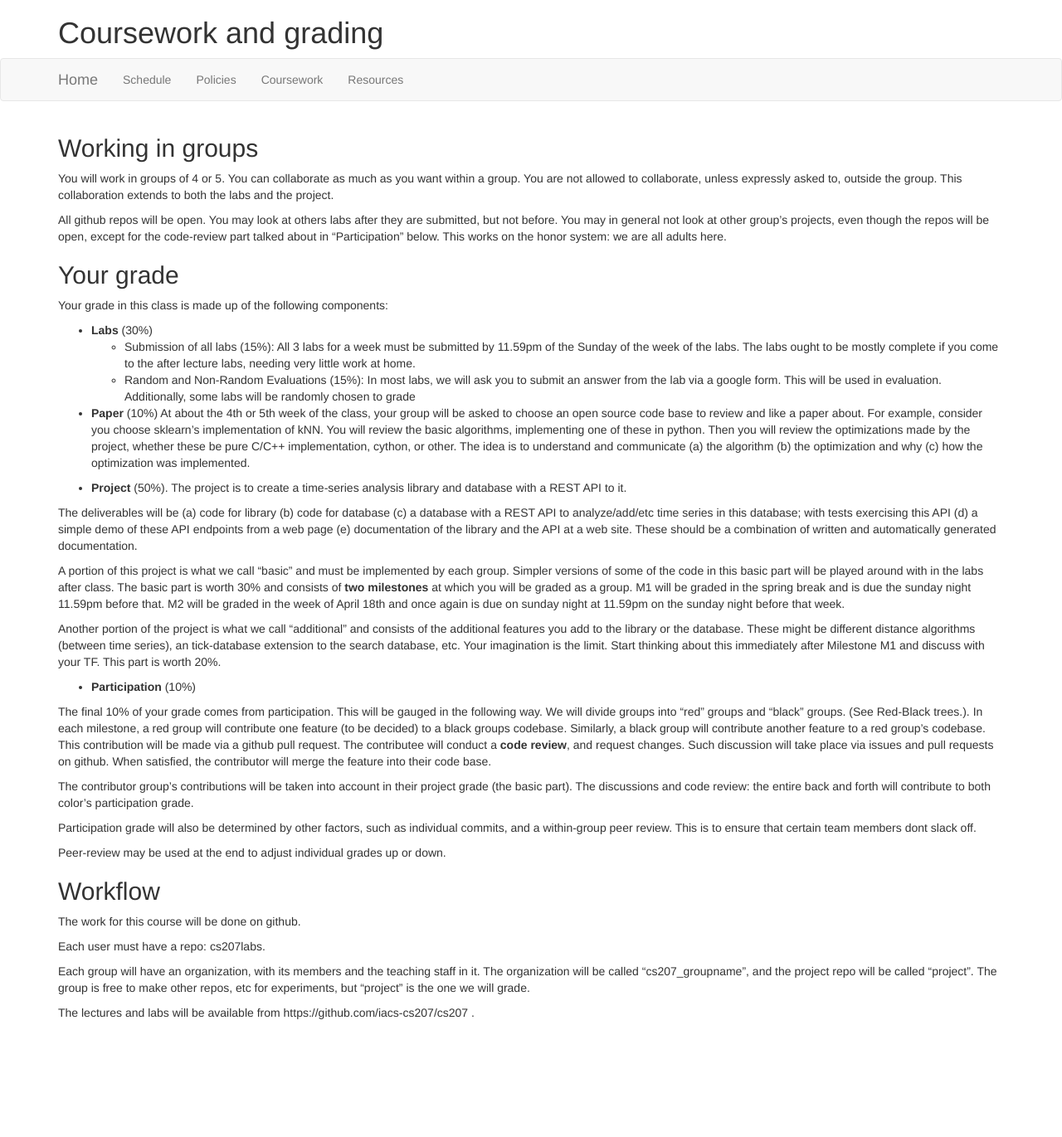
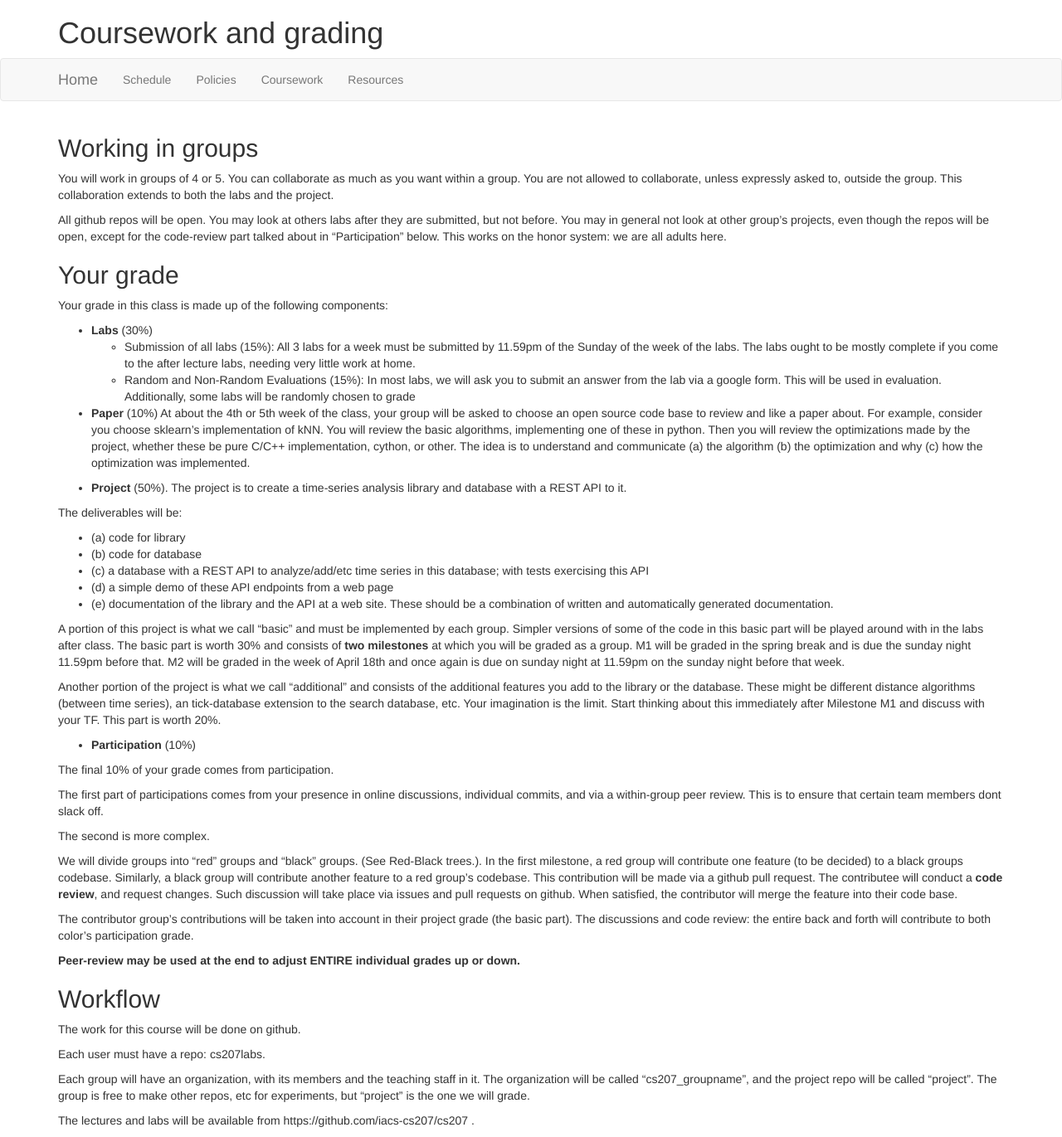
Before and after one commit to rdadolf/cs207, a Jekyll site: the page built from grading.md, in a window 1280 px wide. Shown: the whole page at 83% size. Built offline with Jekyll 4.4.1, drawn with Linux system fonts in a browser that asks for light colours; nearby versions of some CDN libraries; before the commit the page ends 1241 px from its top, so only the background shows below that.

```diff
--- a/grading.md
+++ b/grading.md
@@ -22,7 +22,13 @@
 
 - **Project** (50%). The project is to create a time-series analysis library and database with a REST API to it.
 
-The deliverables will be (a) code for library (b) code for database (c) a database with a REST API to analyze/add/etc time series in this database; with tests exercising this API (d) a simple demo of these API endpoints from a web page (e) documentation of the library and the API at a web site. These should be a combination of written and automatically generated documentation.
+The deliverables will be:
+
+- (a) code for library
+- (b) code for database
+- (c) a database with a REST API to analyze/add/etc time series in this database; with tests exercising this API
+- (d) a simple demo of these API endpoints from a web page
+- (e) documentation of the library and the API at a web site. These should be a combination of written and automatically generated documentation.
 
 A portion of this project is what we call "basic" and must be implemented by each group. Simpler versions of some of the code in this basic part will be played around with in the labs after class. The basic part is worth 30% and consists of **two milestones** at which you will be graded as a group. M1 will be graded in the spring break and is due the sunday night 11.59pm before that. M2 will be graded in the week of April 18th and once again is due on sunday night at 11.59pm on the sunday night before that week.
 
@@ -30,13 +36,18 @@
 
 - **Participation** (10%)
 
- The final 10% of your grade comes from participation. This will be gauged in the following way. We will divide groups into "red" groups and "black" groups. (See Red-Black trees.). In each milestone, a red group will contribute one feature (to be decided) to a black groups codebase. Similarly, a black group will contribute another feature to a red group's codebase. This contribution will be made via a github pull request. The contributee will conduct a **code review**, and request changes. Such discussion will take place via issues and pull requests on github. When satisfied, the contributor will merge the feature into their code base.
+ The final 10% of your grade comes from participation.
+
+The first part of participations comes from your presence in online discussions, individual commits, and via a within-group peer review. This is to ensure that certain team members dont slack off.
+
+The second is more complex.
+
+ We will divide groups into "red" groups and "black" groups. (See Red-Black trees.). In the first milestone, a red group will contribute one feature (to be decided) to a black groups codebase. Similarly, a black group will contribute another feature to a red group's codebase. This contribution will be made via a github pull request. The contributee will conduct a **code review**, and request changes. Such discussion will take place via issues and pull requests on github. When satisfied, the contributor will merge the feature into their code base.
 
  The contributor group's contributions will be taken into account in their project grade (the basic part). The discussions and code review: the entire back and forth will contribute to both color's participation grade.
 
- Participation grade will also be determined by other factors, such as individual commits, and a within-group peer review. This is to ensure that certain team members dont slack off.
 
- Peer-review may be used at the end to adjust individual grades up or down.
+**Peer-review may be used at the end to adjust ENTIRE individual grades up or down.**
 
 ## Workflow
 
```
